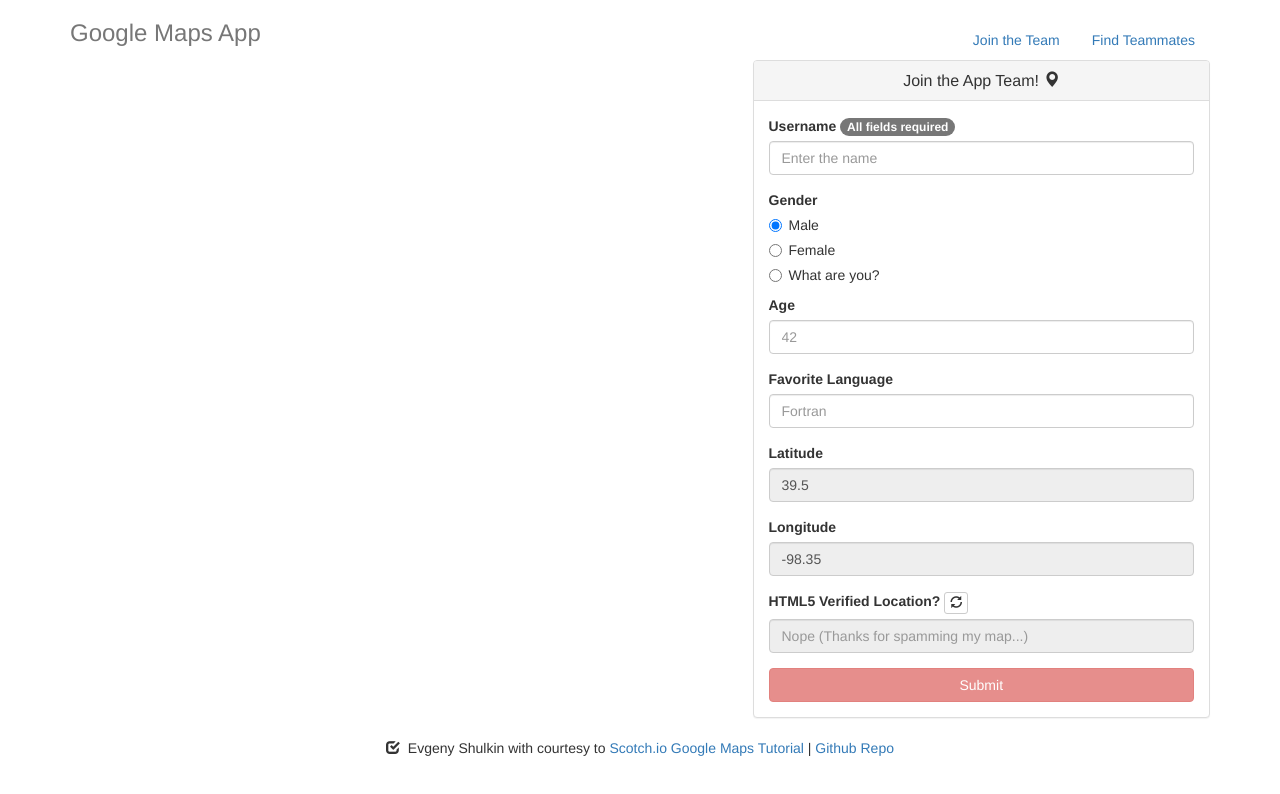
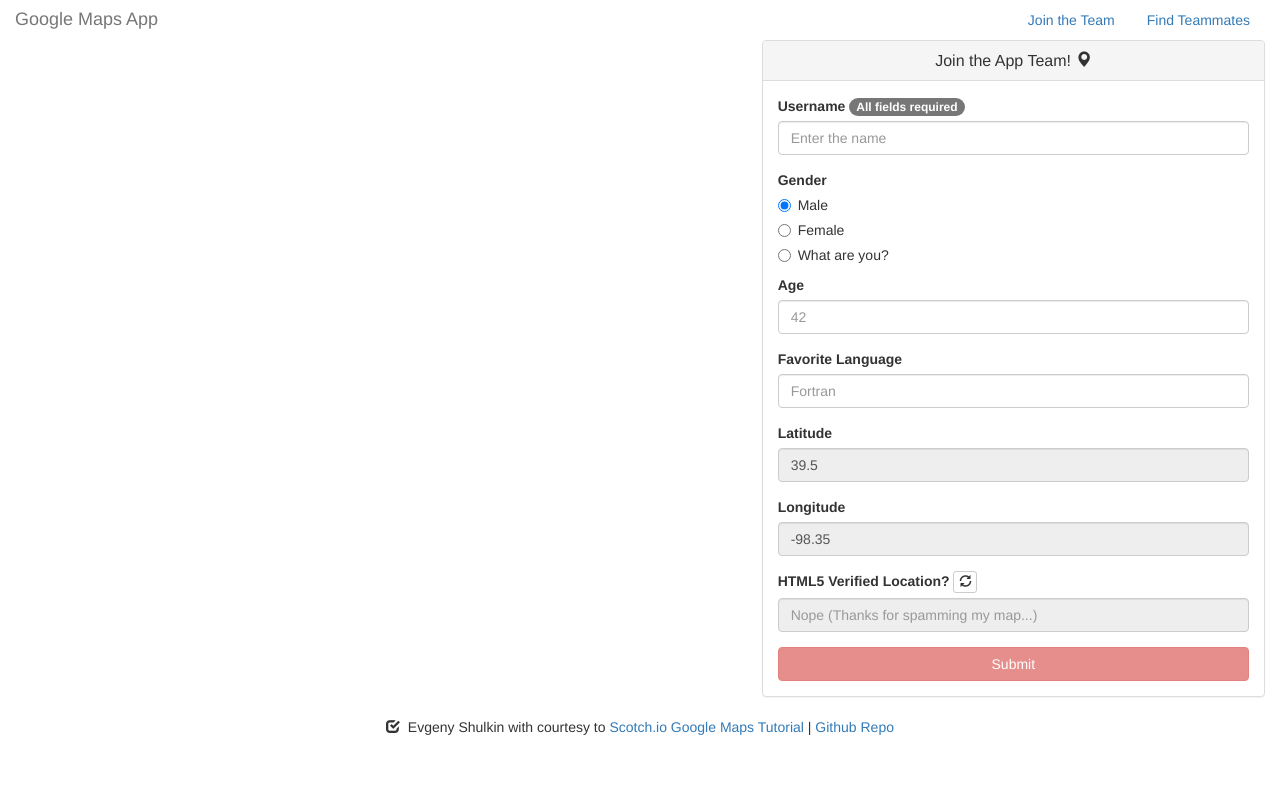
Before and after one commit to Shulkin/google-maps-app, a website: page public/index.html in a window 1280 px wide. Drawn offline with Linux system fonts and the light colour scheme; some packages are replaced by stand-ins of ours; no server answers.

Commit message:
Fixed grid in main menu

```diff
--- a/public/css/style.css
+++ b/public/css/style.css
@@ -2,6 +2,3 @@
   width: 100%;
   height: 645px;
 }
-.content {
-  margin-top: 1em;
-}
--- a/public/index.html
+++ b/public/index.html
@@ -35,14 +35,20 @@
     <script src="js/services/add-service.js"></script>
   </head>
   <body ng-controller="addCtrl">
-    <div class="container">
+    <div class="container-fluid">
       <!-- Main menu -->
-      <div class="header">
-        <ul class="nav nav-pills pull-right">
-          <li active><a href="">Join the Team</a></li>
-          <li disabled><a href="">Find Teammates</a></li>
-        </ul>
-        <h3 class="text-muted">Google Maps App</h3>
+      <div class="row header">
+        <!-- Use col-xs-* for better layout -->
+        <div class="col-xs-5">
+          <h4 class="text-muted">Google Maps App</h4>
+        </div>
+        <div class="col-xs-7">
+          <!-- Menu options to the right -->
+          <ul class="nav nav-pills pull-right">
+            <li active><a href="">Join the Team</a></li>
+            <li disabled><a href="">Find Teammates</a></li>
+          </ul>
+        </div>
       </div>
       <!-- Map content and sidebar -->
       <div class="row content">
@@ -125,6 +131,7 @@
       </div>
       <!-- Footer -->
       <div class="footer">
+        <!-- Grid layout here is unnecessary! -->
         <p class="text-center">
           <span class="glyphicon glyphicon-check"></span>&nbsp;
           Evgeny Shulkin with courtesy to <a href="https://scotch.io/tutorials/making-mean-apps-with-google-maps-part-i">
```
